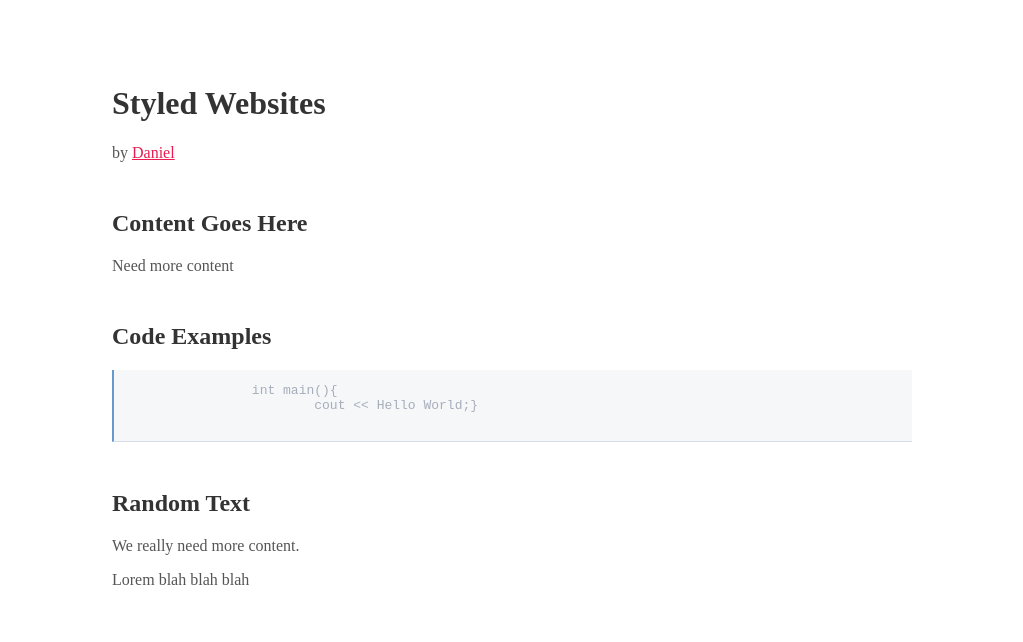
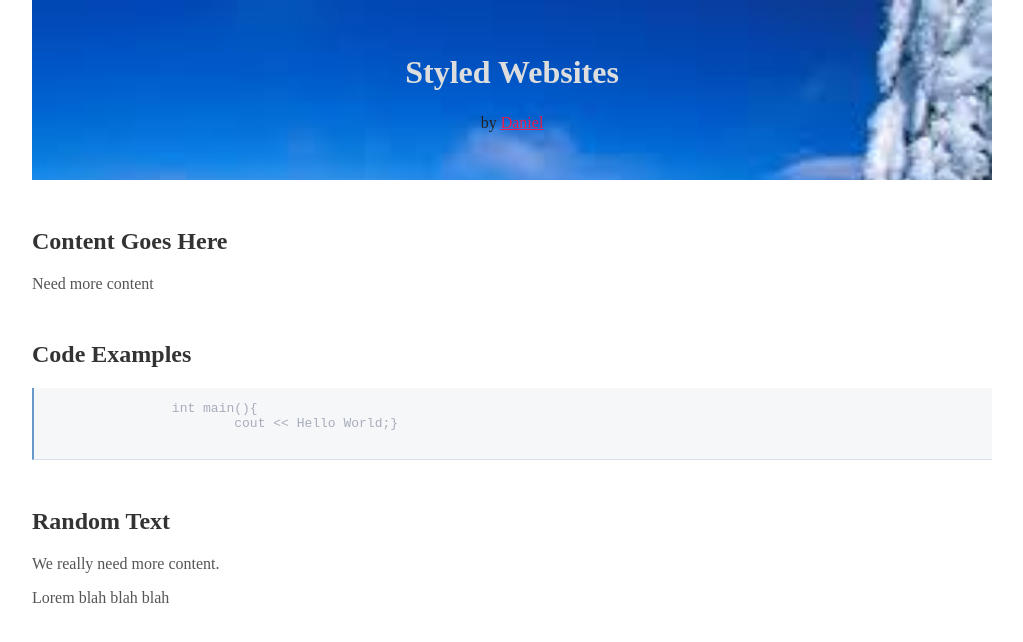
Before and after one commit to dfieker/okcoders-winter-2018-css, a plain HTML site: page index.html in a window 1280 px wide. Shown: the whole page, without its empty margins (128-1151 px from the left). Drawn offline with Linux system fonts and the light colour scheme.

Commit message:
new webpages

```diff
--- a/index.html
+++ b/index.html
@@ -5,10 +5,13 @@
 	<link rel="stylesheet" href="styles.css" type="text/css">
 </head>
 <body>
-	<h1>Styled Websites</h1>
-	<p>by
-		<a href="https://google.com">Daniel</a>
-	</p>
+	<header id="header">
+		<h1>Styled Websites</h1>
+		<p>by
+			<a href="https://google.com">Daniel</a>
+		</p>
+	</header>
+
 	<section>
 		<h2>Content Goes Here</h2>
 		<p> Need more content</p>
--- a/styles.css
+++ b/styles.css
@@ -1,10 +1,10 @@
 body {
 	margin: 0 auto;
-	max-width: 50em;
+	max-width: 60em;
 	font-family: "Helvetica", Arial", sans-serif;
 	line-height: 1.5;
 	padding: 4em 1em;
-	padding: 4em 1em;
+	padding: 0em 1em 4em 1em;
 	color: #555;
 }
 
@@ -15,6 +15,10 @@ h1, h2, strong {
 h2 {
 	margin-top: 1em;
 	padding-top: 1em;
+}
+
+h1 {
+	color: #DDD;
 }
 
 code, pre {
@@ -32,3 +36,15 @@ pre {
 a {
 	color: #e81c4f;
 }
+
+header {
+	background-color: #233;
+	background-image: url("header.jpg");
+	background-position: center top;
+	background-repeat: no-repeat;
+	background-size: cover;
+	line-height: 1.2;
+	padding: 2em;
+	text-align: center;
+	color: #222;
+}
```
